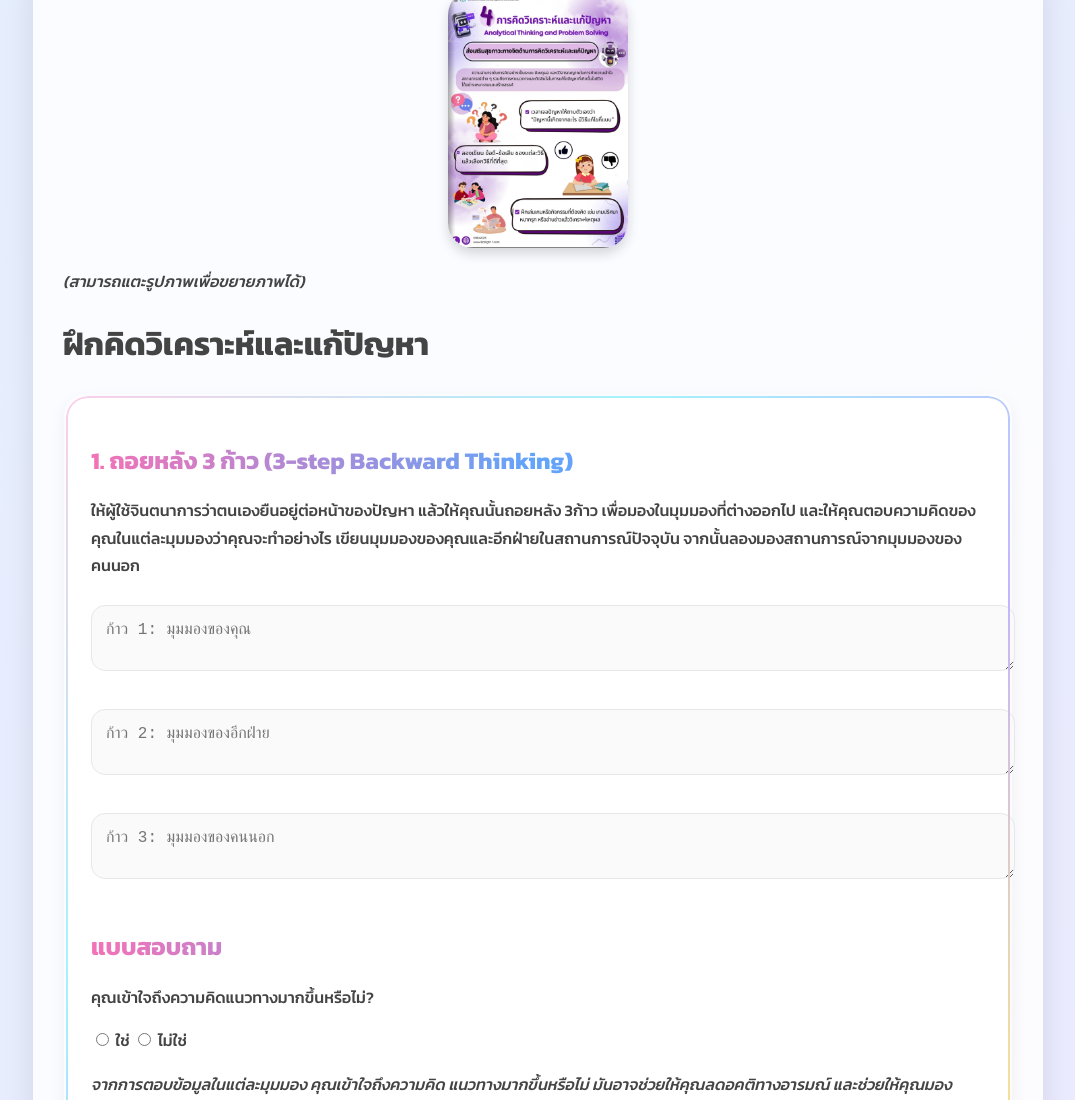
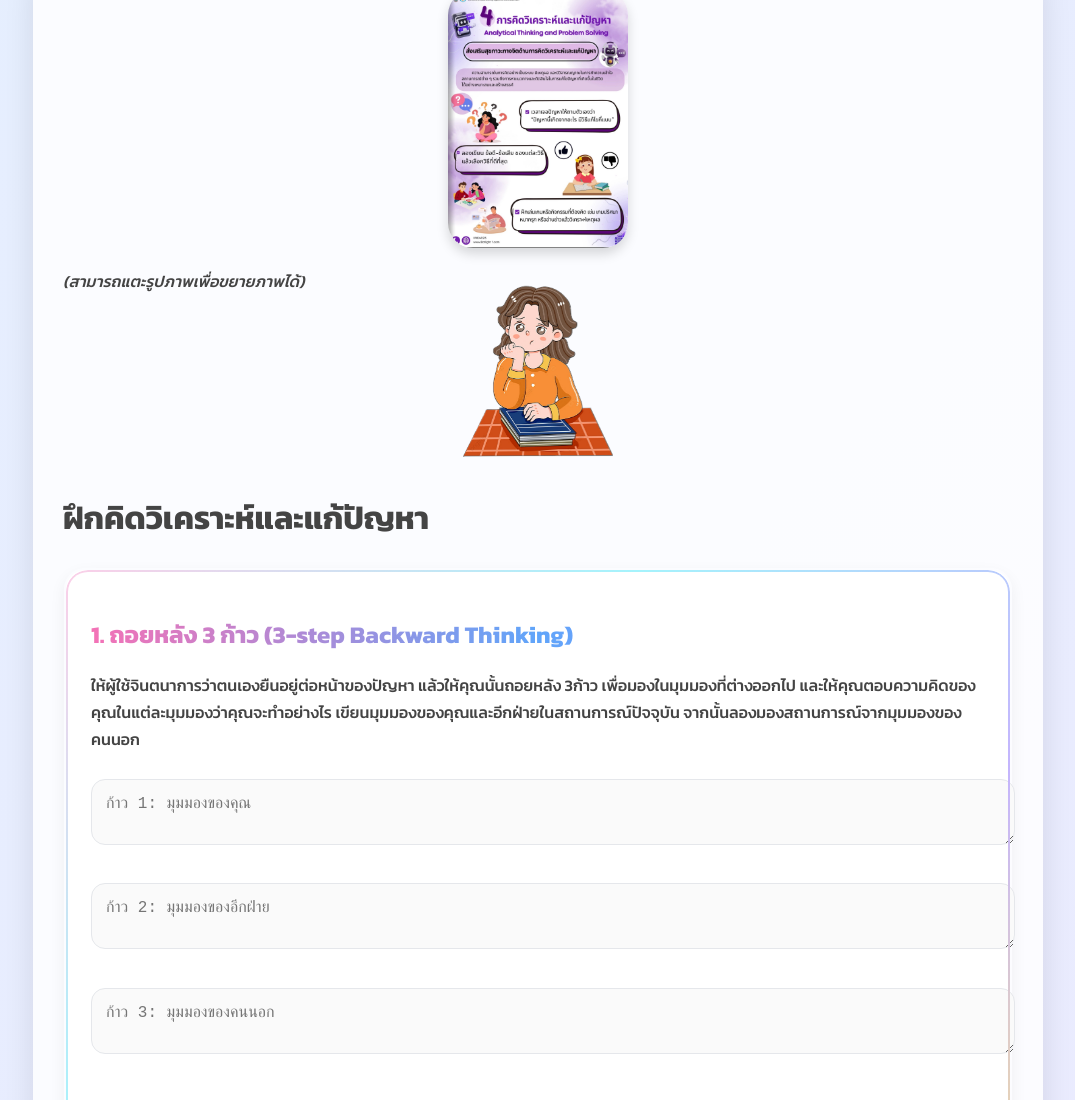
Before and after one commit to Nattaphat011/ex4, a plain HTML site: page index.html in a window 1280 px wide. Shown: the top 1100 px of the page, without its empty margins (102-1177 px from the left). Drawn offline with Linux system fonts and the light colour scheme.

Commit message:
Add files via upload

```diff
--- a/index.html
+++ b/index.html
@@ -22,7 +22,17 @@
     50% {background-position: 100% 50%;}
     100% {background-position: 0% 50%;}
   }
-
+ .floating-img {
+      display: block;
+      margin: 0 auto 25px auto;
+      width: 150px;
+      animation: float 3s ease-in-out infinite;
+      max-width: 40%;
+    }
+  @keyframes float {
+    0%, 100% { transform: translateY(0); }
+    50% { transform: translateY(-12px); }
+  }
   /* Hero Section */
   .hero {
     text-align: center;
@@ -174,7 +184,10 @@
      id="myImage">
 <!-- หมายเหตุสามารถแตะรูปภาพเพื่อขยายภาพได้ -->
  <em> (สามารถแตะรูปภาพเพื่อขยายภาพได้) </em>
-
+  <!-- โลโก้ -->
+  <img src="images/4.png"
+       alt="โลโก้วิทยาลัย"
+       class="floating-img">
 
      <div id="imgModal" class="img-modal">
   <span class="img-close">&times;</span>
```
